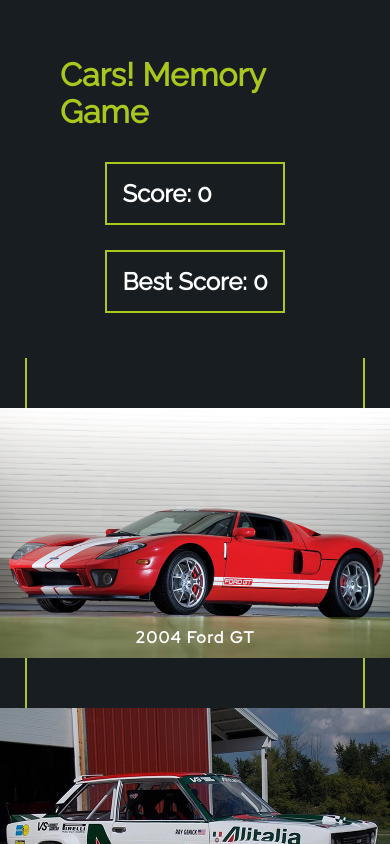
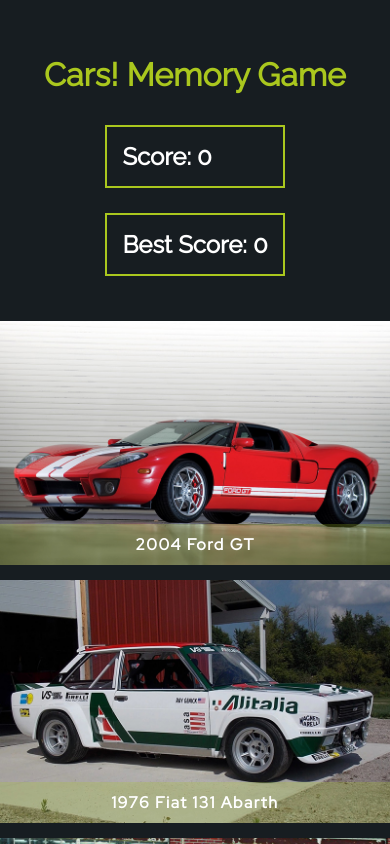
Before and after one commit to ykoziy/odin-memory-game, a React (Create React App) app: page / in a window 390 px wide. Shown: the top 844 px of the page. Built offline with nearby package versions, Linux system fonts and the light colour scheme.

Commit message:
Fixed responsive styles

```diff
--- a/src/components/CardsContainer/CardsContainer.css
+++ b/src/components/CardsContainer/CardsContainer.css
@@ -43,13 +43,24 @@
   letter-spacing: 1.5px;
 }
 
-@media screen and (max-width: 700px) {
+@media only screen and (max-width: 700px) {
+  section {
+    grid-template-columns: auto;
+  }
+
   .card {
-    width: 400px;
-    height: 285px;
+    width: 100%;
+    height: auto;
   }
   .card img {
     height: auto;
-    width: 400px;
+    width: 100%;
   }
 }
+
+@media only screen and (max-device-width: 480px) {
+  .card-overlay h3 {
+    font-size: 1.4rem;
+    letter-spacing: 1px;
+  }
+}
--- a/src/style/Game.module.css
+++ b/src/style/Game.module.css
@@ -9,3 +9,10 @@
   border-left: 2px solid #aac71e;
   border-right: 2px solid #aac71e;
 }
+
+@media only screen and (max-width: 700px) {
+  .game {
+    padding: 0;
+    border: none;
+  }
+}
--- a/src/style/index.css
+++ b/src/style/index.css
@@ -23,3 +23,9 @@
   margin-right: 25px;
   flex-direction: column;
 }
+
+@media only screen and (max-width: 700px) {
+  .App {
+    margin: 0;
+  }
+}
```
